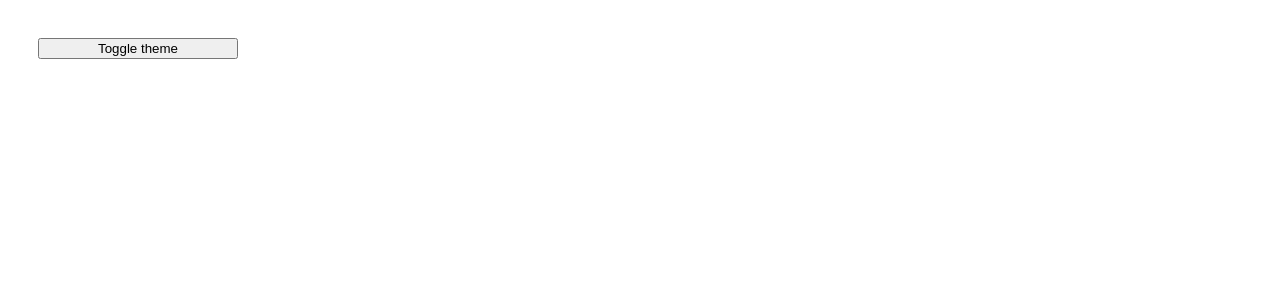
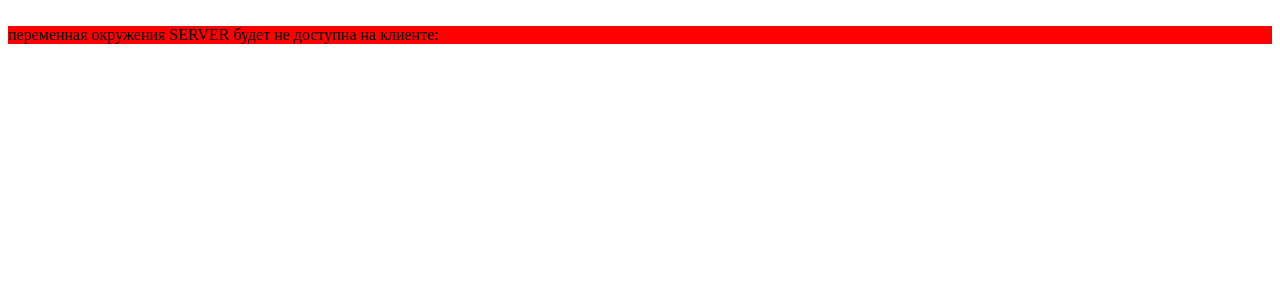
Before and after one commit to DenisPepper/web-dev-simplified-react, a React (Vite) app: page / in a window 1280 px wide. Shown: the top 300 px of the page. Built offline with nearby package versions, Linux system fonts and the light colour scheme.

Commit message:
Добавит пример использования глобальных переменных

```diff
--- a/src/App.jsx
+++ b/src/App.jsx
@@ -1,5 +1,14 @@
-import { Parent } from './exercises/use-context/parent';
-
 export function App() {
-  return <Parent />;
+  return (
+    <>
+      <div style={{ backgroundColor: 'green' }}>
+        {import.meta.env.VITE_CONST}
+      </div>
+      <br />
+      <div style={{ backgroundColor: 'red' }}>
+        <span>переменная окружения SERVER будет не доступна на клиенте: </span>
+        {import.meta.env.SERVER}
+      </div>
+    </>
+  );
 }
```
